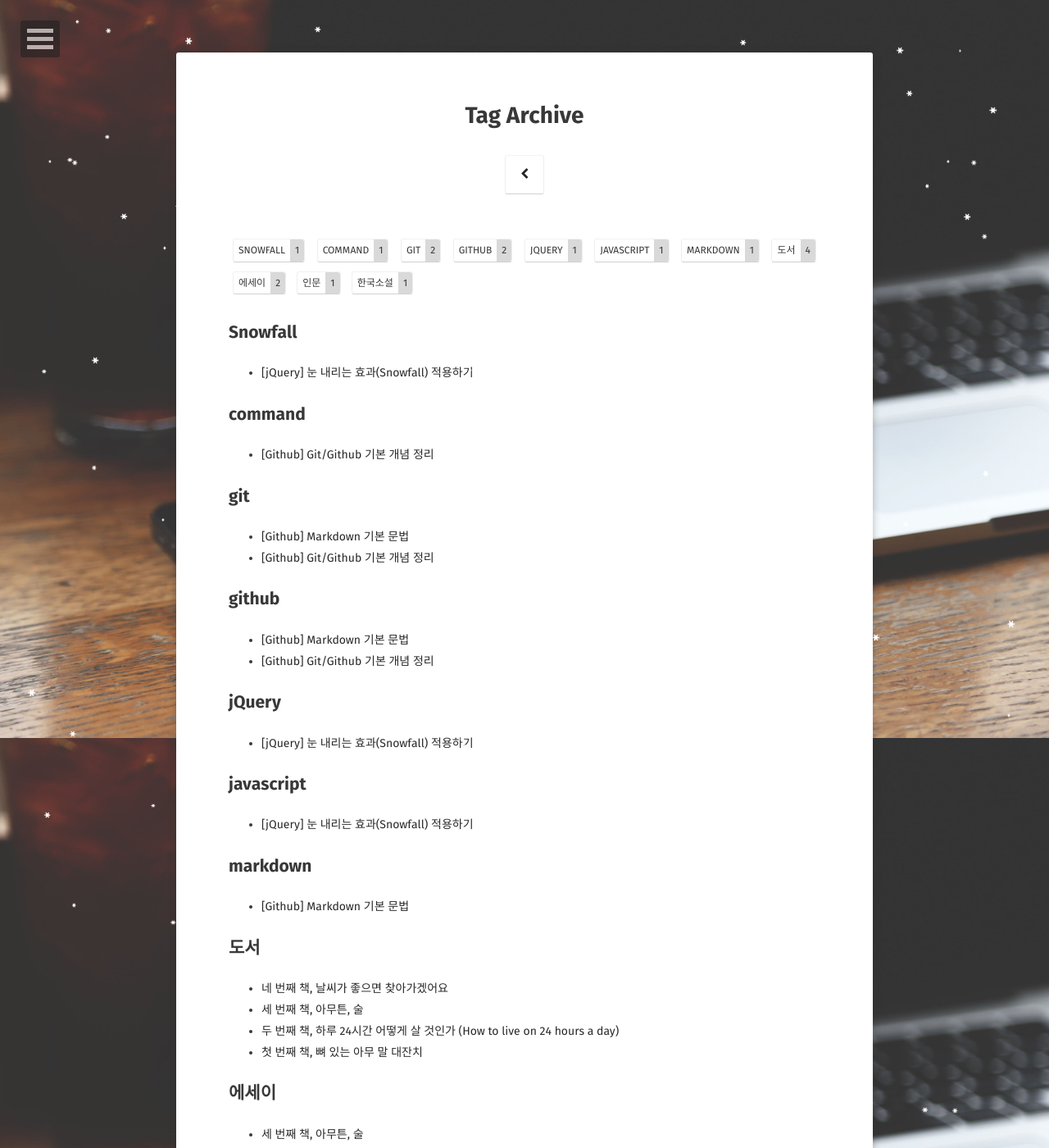
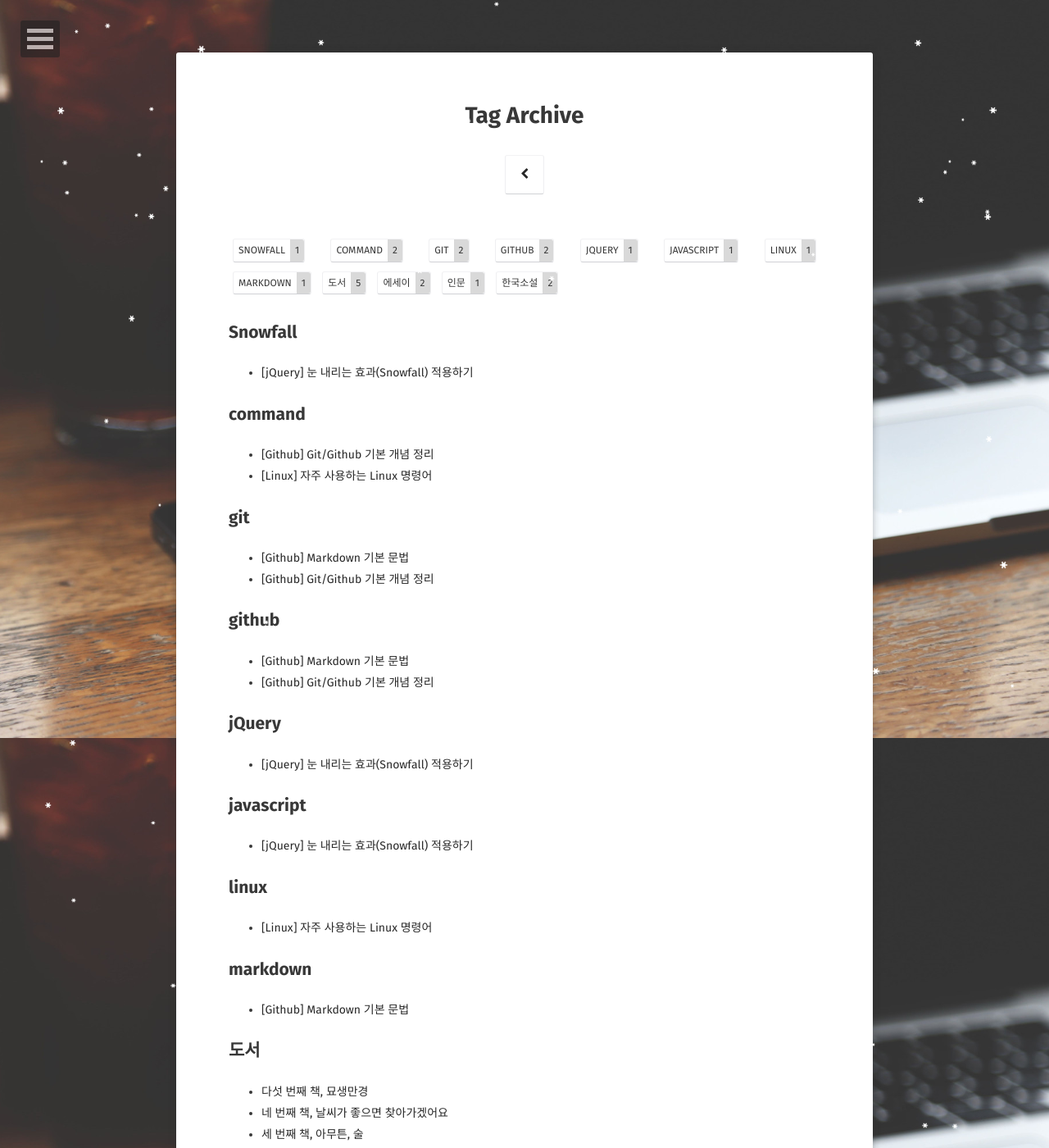
Before and after one commit to sloth9143/sloth9143.github.io, a Jekyll site: the page built from tags/index.html, in a window 1280 px wide and 1400 px high. Shown: the whole window at 82% size. Built offline with Jekyll 4.4.1, drawn with Linux system fonts in a browser that asks for light colours; some web fonts are replaced.

Commit message:
book-5 add

```diff
--- a/_config.yml
+++ b/_config.yml
@@ -1,5 +1,5 @@
 # Site
-title:              Github Blog
+title:              개인 블로그
 bio:                'Do what you love, Love what you do'
 description:        "Web 관련 개발을 주로 하고 있는 초급 개발자입니다."
 reading_time:       true
--- a/_includes/nav.html
+++ b/_includes/nav.html
@@ -100,6 +100,7 @@
 					<li><a href="{{ site.url }}/develop/java/">JAVA</a></li>
                     <li><a href="{{ site.url }}/develop/javascript/">JAVASCRIPT</a></li>
                     <li><a href="{{ site.url }}/develop/git/">GIT&GITHUB</a></li>
+                    <li><a href="{{ site.url }}/develop/linux/">LINUX</a></li>
 				</ul>
 			</li>
 			{% for link in site.data.navigation %}
--- /dev/null
+++ b/_posts/2020-03-04-book-list-05.md
@@ -0,0 +1,27 @@
+---
+layout: post
+title:  "다섯 번째 책, 묘생만경"
+date:   2020-05-08
+excerpt: "이도우 저 | 고요한숨"
+book: true
+tag:
+- 도서
+- 한국소설
+feature: https://sloth9143.github.io/assets/img/back01.png
+comments: true
+---
+
+![](https://sloth9143.github.io/assets/img/book/book-05.jpg){: style="width:300px"}
+
+## 책정보
+   - **도서명** : 묘생만경
+   - **저자/출판** : 김현중/고요한숨
+   - **구매 가격** : 3,000원 (전자책, 리디북스)
+
+&nbsp;&nbsp;
+
+---
+
+## 도서 리뷰
+김현중 작품집인 **'마음의 지배자'** 에 포함된 작품 중 하나이며, 동물의 관점에서 이야기를 풀어낸 이야기이다.<br/>
+읽은 내내 몰입감도 좋았고, 소설 자체가 길지 않기 때문에 가볍게 읽기에 좋았던 책이다.
--- /dev/null
+++ b/_posts/develop/linux/2020-05-08-linux-commands.md
@@ -0,0 +1,194 @@
+---
+layout: post
+title:  "[Linux] 자주 사용하는 Linux 명령어"
+date:   2020-01-23
+excerpt: "리눅스에서 자주 사용하는 명령어 정리"
+linux: true
+tag:
+- linux
+- command
+feature: https://sloth9143.github.io/assets/img/back01.png
+comments: true
+---
+
+<style type="text/css">
+    .blog_tbl th, .blog_tbl tr, .blog_tbl td{border: 1px solid #e2e2e2; border-radius: 4px; font-size: 9pt; padding: 5px;}
+    .blog_tbl th{text-align: center; background: #e2e2e2; font-weight:bold;}
+</style>
+
+## Linux Commands Table
+
+<table class="blog_tbl">
+    <tr>
+        <th style="width:10%; background:#49483e; color:#f8f8f2;">명령어</th>
+        <th style="width:20%; background:#49483e; color:#f8f8f2;">옵션</th>
+        <th style="width:70%; background:#49483e; color:#f8f8f2;">설명</th>
+    </tr>
+    <tr>
+        <th rowspan="14" >ls</th>
+        <th colspan="2">$ ls [옵션] [파일/디렉토리]</th>
+    </tr>
+    <tr>
+        <td>-R (recursive)</td>
+        <td>지정한 디렉토리 아래에 있는 하부디렉토리와 파일들을 모두 포함하여 출력<br />(하위경로와 그 안에 있는 모든 파일도 나열)</td>
+    </tr>
+    <tr>
+        <td>-d</td>
+        <td>지정 디렉토리 내에 있는 파일을 제외한 디렉토리 목록만 출력</td>
+    </tr>
+    <tr>
+        <td>-r (descending)</td>
+        <td>출력 결과 정렬. 출력결과를 정렬할 때 내림차순으로 정렬</td>
+    </tr>
+    <tr>
+        <td>-S</td>
+        <td>파일 사이즈 정렬. 파일사이즈가 가장 큰 것부터 순서대로 나열</td>
+    </tr>
+    <tr>
+        <td>-l</td>
+        <td>파일들을 나열할때 자세히 출력</td>
+    </tr>
+    <tr>
+        <td>-a (all)</td>
+        <td>경로안의 모든 파일을 나열 (숨김파일도 포함)</td>
+    </tr>
+    <tr>
+        <td>-h (humanize)</td>
+        <td>파일사이즈를 용량단위(Mb,Gb)를 붙여서 출력</td>
+    </tr>
+    <tr>
+        <td>-n</td>
+        <td>파일의 소유자와 소유그룹을 표기할때 숫자로 UID, GID로 출력</td>
+    </tr>
+    <tr>
+        <td>-U</td>
+        <td>디스크의 저장순서대로 파일을 나열</td>
+    </tr>
+    <tr>
+        <td>-i</td>
+        <td>각 파일들의 색인번호(inode)를 각 행의 맨 앞에 출력</td>
+    </tr>
+    <tr>
+        <td>-1 (숫자)</td>
+        <td>한 줄에 한 파일씩만 나열</td>
+    </tr>
+    <tr>
+        <td>-X</td>
+        <td>확장자별로 정열하여 나열</td>
+    </tr>
+    <tr>
+        <td>-F</td>
+        <td>
+            파일의 종류별로 파일의 끝에 특수문자를 표시한다.<br />
+            &nbsp; - 일반파일 : 아무표시없음<br />
+            &nbsp; - 실행파일 : *<br />
+            &nbsp; - 디렉토리 : /<br />
+            &nbsp; - 심볼릭링크 : @<br />
+            &nbsp; - FIFO파일 : |<br />
+            &nbsp; - 소켓파일 : =)<br />
+        </td>
+    </tr>
+    <tr>
+        <th rowspan="2">cd</th>
+        <th colspan="2"></th>
+    </tr>
+    <tr>
+        <td></td>
+        <td></td>
+    </tr>
+    <tr>
+        <th rowspan="2">cp</th>
+        <th colspan="2"></th>
+    </tr>
+    <tr>
+        <td></td>
+        <td></td>
+    </tr>
+    <tr>
+        <th rowspan="2">mv</th>
+        <th colspan="2"></th>
+    </tr>
+    <tr>
+        <td></td>
+        <td></td>
+    </tr>
+    <tr>
+        <th rowspan="2">pwd</th>
+        <th colspan="2"></th>
+    </tr>
+    <tr>
+        <td></td>
+        <td></td>
+    </tr>
+    <tr>
+        <th rowspan="2">mkdir</th>
+        <th colspan="2"></th>
+    </tr>
+    <tr>
+        <td></td>
+        <td></td>
+    </tr>
+    <tr>
+        <th rowspan="2">touch</th>
+        <th colspan="2"></th>
+    </tr>
+    <tr>
+        <td></td>
+        <td></td>
+    </tr>
+    <tr>
+        <th rowspan="2">cat</th>
+        <th colspan="2"></th>
+    </tr>
+    <tr>
+        <td></td>
+        <td></td>
+    </tr>
+    <tr>
+        <th rowspan="2">head</th>
+        <th colspan="2"></th>
+    </tr>
+    <tr>
+        <td></td>
+        <td></td>
+    </tr>
+    <tr>
+        <th rowspan="2">tail</th>
+        <th colspan="2"></th>
+    </tr>
+    <tr>
+        <td></td>
+        <td></td>
+    </tr>
+    <tr>
+        <th rowspan="2">find</th>
+        <th colspan="2"></th>
+    </tr>
+    <tr>
+        <td></td>
+        <td></td>
+    </tr>
+    <tr>
+        <th rowspan="2">awk</th>
+        <th colspan="2"></th>
+    </tr>
+    <tr>
+        <td></td>
+        <td></td>
+    </tr>
+    <tr>
+        <th rowspan="2">grep</th>
+        <th colspan="2"></th>
+    </tr>
+    <tr>
+        <td></td>
+        <td></td>
+    </tr>
+</table>
+
+<br/>
+
+---
+
+#### [ reference ]
+   - [[Linux > 기본명령어 > ls] http://www.incodom.kr/Linux/기본명령어/ls](http://www.incodom.kr/Linux/%EA%B8%B0%EB%B3%B8%EB%AA%85%EB%A0%B9%EC%96%B4/ls)
```
Also changed, not shown: _layouts/develop/linux.html (added, +45 -0 lines), _posts/2020-03-04-book-list-04.md (+4 -0 lines), develop/linux/index.md (added, +6 -0 lines), assets/img/book/book-05.jpg (added).
